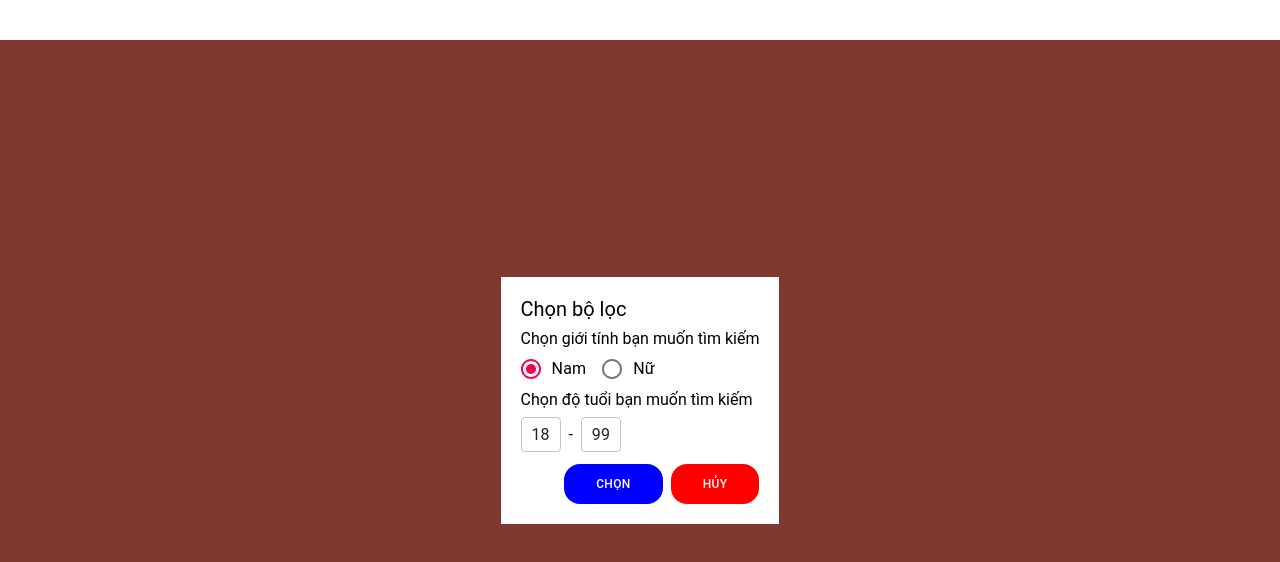
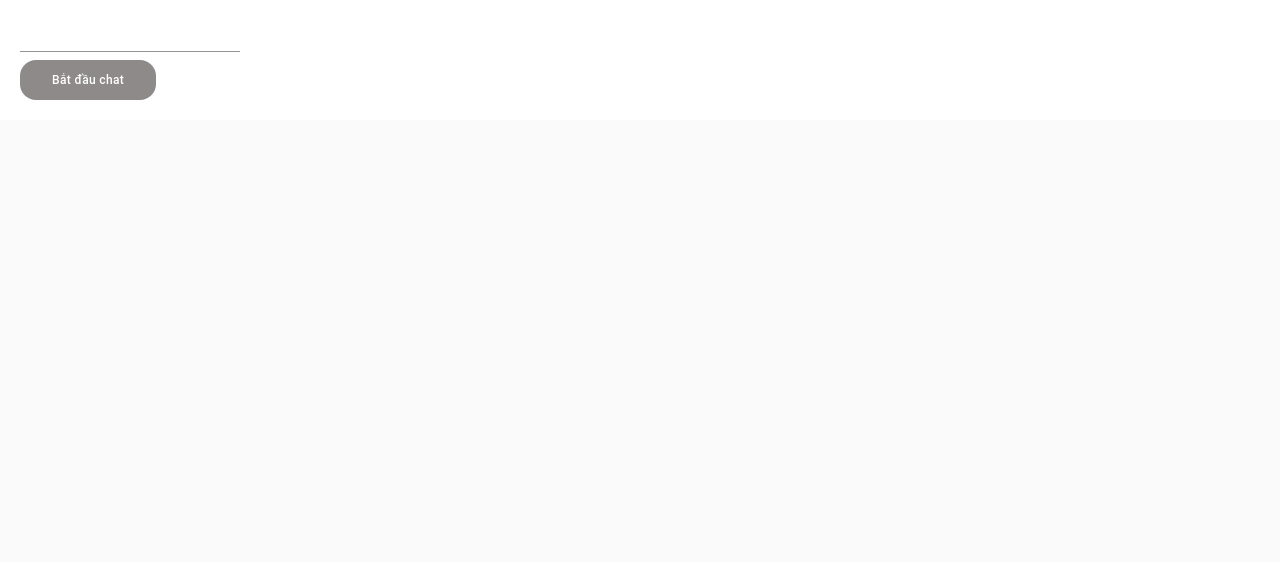
Before and after one commit to tranhanam19999/spkf-website, a Next.js app: page /chat in a window 1280 px wide. Shown: the top 562 px of the page. Built offline with nearby package versions, Linux system fonts and the light colour scheme.

Commit message:
imp: add dialog to chat

```diff
--- a/components/chat/chat.module.css
+++ b/components/chat/chat.module.css
@@ -1,5 +1,12 @@
 .dialogWrapper {
-    background-color: #fff;
+    position: relative;
+    top: 25%;
+    max-width: 600px;
+    left: calc(50% - 260px);
+    border-radius: 20px;
+    border: 2px solid grey;
+
+    background: #fff
 }
 
 .dialogContainer {
@@ -57,3 +64,13 @@
 .dialogActionContainer > div {
     margin-left: 8px;
 }
+
+.backdropWrapper {
+    position: absolute;
+    top: 0;
+    left: 0;
+    right: 0;
+    bottom: 0;
+
+    background: rgba(0, 0, 0, .3);
+}
--- a/components/chat/dialog/choose-filter.js
+++ b/components/chat/dialog/choose-filter.js
@@ -10,34 +10,32 @@ export const DialogChooseFilter = ({ onSubmitFilter }) => {
     const [toAge, setToAge] = useState(99);
 
     const submitFilters = () => {
-        const validation = validateInfos()
-        console.log('validation ', validation)
+        const validation = validateInfos();
         if (validation) {
             const data = {
                 selectedGender,
                 fromAge,
-                toAge
-            }
-            console.log('submit ', data)
-            onSubmitFilter('OK', data)
-        }
-        else {
-            notify.error('Khoảng cách tuổi không hợp lệ')
+                toAge,
+            };
+            onSubmitFilter('OK', data);
+        } else {
+            notify.error('Khoảng cách tuổi không hợp lệ');
         }
     };
 
     const cancelFilters = () => {
-        onSubmitFilter('CANCEL')
-    }
+        onSubmitFilter('CANCEL');
+    };
 
     const validateInfos = () => {
         if (fromAge > toAge) {
-            return
+            return;
         }
-        return 'OK'
-    }
+        return 'OK';
+    };
 
     return (
+        <div className={styles.backdropWrapper}>
             <div className={styles.dialogWrapper}>
                 <div className={styles.dialogContainer}>
                     <div className={styles.dialogHeaderWrapper}>
@@ -52,8 +50,16 @@ export const DialogChooseFilter = ({ onSubmitFilter }) => {
                                     onChange={(e) => setSelectedGender(e.target.value)}
                                     row
                                 >
-                                <FormControlLabel value="male" control={<Radio />} label="Nam" />
-                                <FormControlLabel value="female" control={<Radio />} label="Nữ" />
+                                    <FormControlLabel
+                                        value="male"
+                                        control={<Radio />}
+                                        label="Nam"
+                                    />
+                                    <FormControlLabel
+                                        value="female"
+                                        control={<Radio />}
+                                        label="Nữ"
+                                    />
                                 </RadioGroup>
                             </Grid>
                             <Grid item>
@@ -94,8 +100,17 @@ export const DialogChooseFilter = ({ onSubmitFilter }) => {
                     </div>
                     <div className={styles.dialogActionWrapper}>
                         <div className={styles.dialogActionContainer}>
-                        <CustomButton onClick={submitFilters} text="Chọn" backgroundColor="blue" />
-                        <CustomButton onClick={cancelFilters} text="Hủy" backgroundColor="red" />
+                            <CustomButton
+                                onClick={submitFilters}
+                                text="Chọn"
+                                backgroundColor="blue"
+                            />
+                            <CustomButton
+                                onClick={cancelFilters}
+                                text="Hủy"
+                                backgroundColor="red"
+                            />
+                        </div>
                     </div>
                 </div>
             </div>
--- a/containers/chat/chat.module.css
+++ b/containers/chat/chat.module.css
@@ -1,2 +1,6 @@
 .chatWrapper {
 }
+
+.startChatWrapper {
+    margin-top: 8px;
+}
--- a/containers/chat/index.js
+++ b/containers/chat/index.js
@@ -1,6 +1,8 @@
-import { Backdrop } from '@material-ui/core';
+import { Backdrop, TextField } from '@material-ui/core';
+import { CustomButton } from 'components/button';
 import { DialogChooseFilter } from 'components/chat/dialog/choose-filter';
 import { useEffect, useState, useRef } from 'react';
+import { notify } from 'utils/notify';
 import { handleConnectSocket } from 'utils/socket';
 import styles from './chat.module.css';
 
@@ -11,56 +13,82 @@ export const ChatContainer = () => {
     const [sender, setSender] = useState('');
     const [socket, setSocket] = useState({});
     const [roomId, setRoomId] = useState('');
+    const [openBackDrop, setOpenBackDrop] = useState(false);
+    const [username, setUsername] = useState('');
 
-    // useEffect(() => {
-    //     const socketIO = handleConnectSocket();
-    //     setSocket(socketIO);
-    // }, []);
+    const openEvents = (socket) => {
+        socket.on('match', ({partner, partner_socketId}) => {
+            socket.emit('open_room', {
+                receiver: partner,
+                sender: username,
+            });
+        })
 
-    // const joinRoom = () => {
-    //     socket.emit('open_room', {
-    //         receiver: receiver,
-    //         sender: sender,
-    //     });
+        socket.on('open_room_success', ({ status, roomId }) => {
+            if (status === 'OK') {
+                console.log('open room success nha ', roomId);
+                setRoomId(roomId);
+            } else {
+                console.log('Failed!');
+            }
+        });
 
-    //     socket.on('open_room_success', ({ status, roomId }) => {
-    //         if (status === 'OK') {
-    //             console.log('open room success nha ', roomId);
-    //             setRoomId(roomId);
-    //         } else {
-    //             console.log('Failed!');
-    //         }
-    //     });
+        socket.on('receive_text', ({ receiver, sender, text }) => {
+            console.log('aaaaa ', receiver, sender, text);
 
-    //     socket.on('receive_text', ({ receiver, sender, text }) => {
-    //         console.log('aaaaa ', receiver, sender, text);
-
-    //         // if (sender === receiver) {
-    //         const slicedMessages = messageReceived.slice();
-    //         slicedMessages.push({
-    //             text: text,
-    //             sender: sender,
-    //         });
-    //         console.log(slicedMessages);
-    //         setMessageReceived(slicedMessages);
-    //         // }
-    //     });
-    // };
+            // if (sender === receiver) {
+            const slicedMessages = messageReceived.slice();
+            slicedMessages.push({
+                text: text,
+                sender: sender,
+            });
+            console.log(slicedMessages);
+            setMessageReceived(slicedMessages);
+            // }
+        });
+    };
 
     const handleSendMessage = () => {
         console.log(receiver, sender, text);
         socket.emit('send_text', { receiver: receiver, sender: sender, text: text });
     };
 
-    const onSubmitFilter = (options) => {
-        console.log('options ', options);
+    const onSubmitFilter = (mode, data) => {
+        if (mode === 'CANCEL') {
+            setOpenBackDrop(false);
+        } else if (mode === 'OK') {
+            const socketIO = handleConnectSocket();
+            if (!socketIO) {
+                notify.error('Có lỗi khi kết nối vui lòng load lại trang');
+            } else {
+                setSocket(socketIO);
+                socketIO.emit('find_partner', {
+                    socketId: socketIO.id,
+                    gender: data.selectedGender,
+                    age: {
+                        from: data.fromAge,
+                        to: data.toAge,
+                    },
+                    source: username,
+                });
+                openEvents(socketIO)
+            }
+        }
+    };
+
+    const onOpenDialogFilter = () => {
+        setOpenBackDrop(true);
     };
 
     return (
-        <Backdrop open={true}>
-            <DialogChooseFilter onSubmitFilter={onSubmitFilter} />
-        </Backdrop>
-        /* <div>Receiver</div>
+        <>
+            <TextField value={username} onChange={(e) => setUsername(e.target.value)} />
+            <div className={styles.startChatWrapper}>
+                <CustomButton text="Bắt đầu chat" onClick={onOpenDialogFilter} />
+            </div>
+            {openBackDrop && <DialogChooseFilter onSubmitFilter={onSubmitFilter} />}
+
+            {/* <div>Receiver</div>
             <input value={receiver} onChange={(e) => setReceiver(e.target.value)} />
             <div style={{ margin: '4px' }}>Sender</div>
             <input value={sender} onChange={(e) => setSender(e.target.value)} />
@@ -77,6 +105,7 @@ export const ChatContainer = () => {
                 {messageReceived.map((message) => {
                     return <p>{message.sender + '----' +message.text}</p>;
                 })}
-            </div> */
+            </div> */}
+        </>
     );
 };
--- a/pages/_app.js
+++ b/pages/_app.js
@@ -1,23 +1,46 @@
 import React from 'react';
-import NextApp from 'next/app';
 import withReduxStore from '../lib/with-redux-store';
-import Head from 'next/head';
+import CssBaseline from '@material-ui/core/CssBaseline';
 import { Provider } from 'react-redux';
 import { ToastContainer } from 'react-toastify';
 import 'react-toastify/dist/ReactToastify.css';
-import { Layout } from '../components/layout'
+import { createTheme, ThemeProvider } from '@material-ui/core';
+import { Layout } from '../components/layout';
 import '../styles/globals.css';
+import { MOBILE } from 'utils';
 
-const MOBILE = /Android|BlackBerry|iPhone|iPod|Opera Mini|IEMobile|WPDesktop/i;
+export const theme = createTheme({
+    palette: {
+        primary: {
+            main: '#00b46e',
+            dark: '#00a45e',
+            contrastText: '#fff',
+        },
+    },
+    typography: {
+        button: {
+            textTransform: 'none',
+        },
+    },
+});
+
 function MyApp({ Component, pageProps, reduxStore }) {
-  console.log("appjs",pageProps)
-      return (
-      <Provider store={reduxStore}>
-          <Layout isMobile={pageProps.isMobile} >
-            <Component {...pageProps} />
-            <ToastContainer limit={2} pauseOnHover={false} hideProgressBar autoClose={2000} closeOnClick />
-          </Layout>
-      </Provider>
+    return (
+        <Provider store={reduxStore}>
+            <ThemeProvider theme={theme}>
+                <CssBaseline />
+                <Layout isMobile={pageProps.isMobile}>
+                    <Component {...pageProps} />
+                    <ToastContainer
+                        limit={2}
+                        pauseOnHover={false}
+                        hideProgressBar
+                        autoClose={2000}
+                        closeOnClick
+                    />
+                </Layout>
+            </ThemeProvider>
+        </Provider>
     );
 }
 
--- a/styles/globals.css
+++ b/styles/globals.css
@@ -4,7 +4,6 @@ body {
     padding: 0;
     margin: 0;
     font-family: 'Roboto', sans-serif;
-    background-color: #FF7361;
 }
 
 .Toastify__toast--success {
--- a/utils/index.js
+++ b/utils/index.js
@@ -11,3 +11,5 @@ export const hashCode = (text) => {
     }
     return hash;
 };
+
+export const MOBILE = /Android|BlackBerry|iPhone|iPod|Opera Mini|IEMobile|WPDesktop/i;
```
Lines whose indentation alone changed are shown as unchanged.
